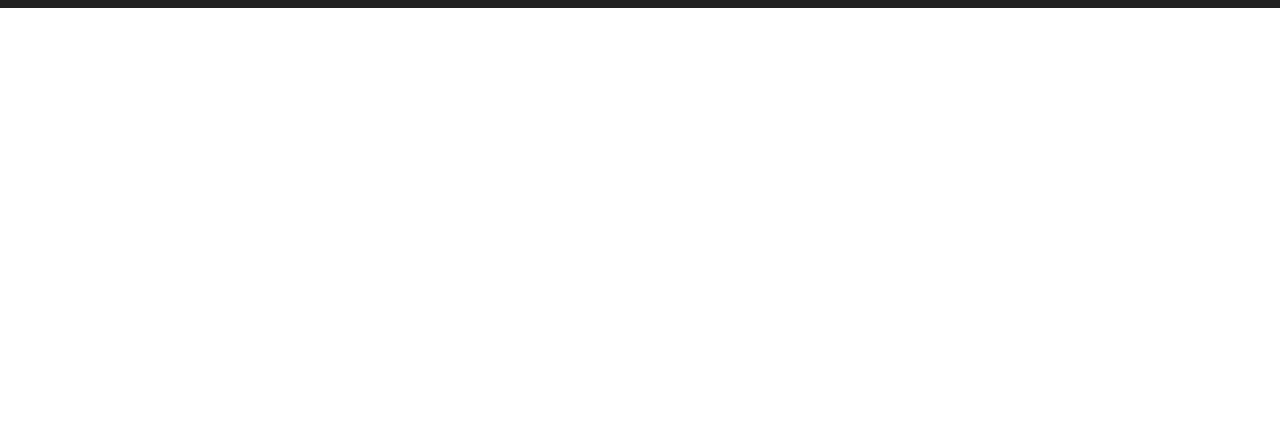
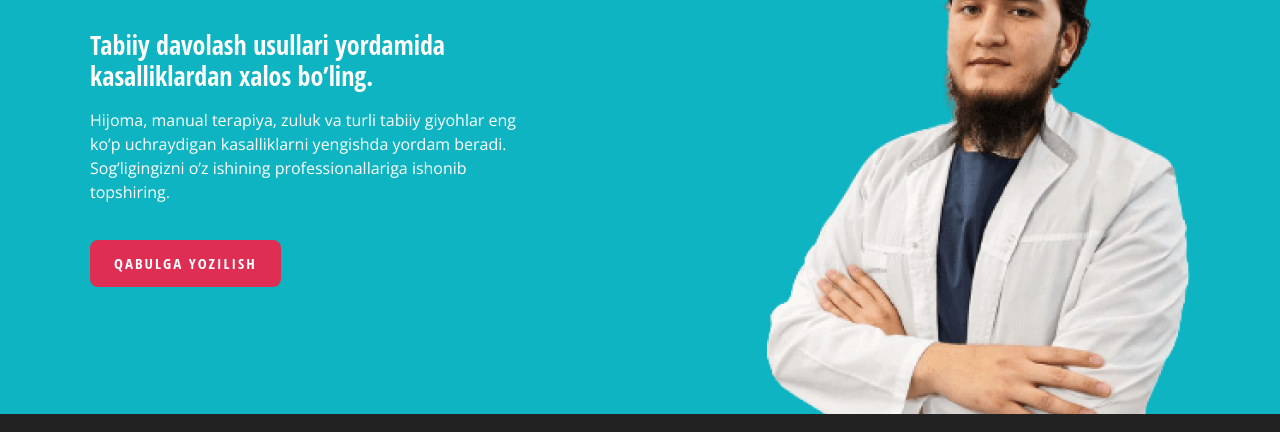
Before and after one commit to JaloliddinGofurov/ansormed2, a plain HTML site: page index.html in a window 1280 px wide. Shown: the part 188-620 px from the top of the page. Drawn offline with nearby package versions, Linux system fonts and the light colour scheme.

Commit message:
Add main section

```diff
--- a/css/styles.css
+++ b/css/styles.css
@@ -145,6 +145,52 @@ margin-right: 32px;
   opacity: 0.6;
 }
 
+.main-link-solid:hover {
+ border-color: transparent;
+  background-color: rgba(222, 46, 84, 0.8);
+  color: #fff;
+}
+
+.main-link-solid:active {
+   background-color: rgba(222, 46, 84, 0.6);
+   opacity: 1;
+ }
+
+/* HERO */
+.hero {
+  background-color: #0EB4C1;
+  color: #fff;
+}
+
+.hero-container {
+display: flex;
+justify-content: space-between;
+}
+
+.hero-content {
+  width: 500px;
+  padding-top: 120px;
+  padding-bottom: 120px;
+}
+
+.hero-heading {
+  margin-top: 0;
+  margin-bottom: 16px;
+  font-family: "Open Sans Condensed", "Open Sans", "Arial", sans-serif;
+  font-size: 26px;
+  line-height: 1.2;
+}
+
+.hero-text {
+  width: 440px;
+  margin-top: 0;
+  margin-bottom: 36px;
+}
+
+.hero-img {
+  align-self: flex-end;
+}
+
 
 /*SITE FOOTER*/
 .site-footer {
--- a/index.html
+++ b/index.html
@@ -39,6 +39,23 @@
   </div>
  </header>
 
+ <!--MAIN-CONTENT-->
+ <main>
+  <section class="hero">
+    <div class="hero-container container">
+      <div class="hero-content">
+        <h2 class="hero-heading">
+          Tabiiy davolash usullari yordamida kasalliklardan xalos bo’ling.
+        </h2>
+        <p class="hero-text">Hijoma, manual terapiya, zuluk va turli tabiiy giyohlar eng ko’p uchraydigan kasalliklarni yengishda yordam beradi. Sog’ligingizni o’z ishining professionallariga ishonib topshiring.</p>
+        <a class="main-link main-link-solid" href="#">Qabulga yozilish</a>
+      </div>
+
+      <img class="hero-img" src="img/hero-img.png" alt="Tabib rasmi" width="423" height="504" srcset="img/hero-img.png 1x, img/hero-img@2.png 2x">
+    </div>
+  </section>
+ </main>
+
 
  <!-- SITE FOOTER -->
  <footer class="site-footer">
```
Also changed, not shown: img/hero-img.png (added), img/hero-img@2x.png (added).
